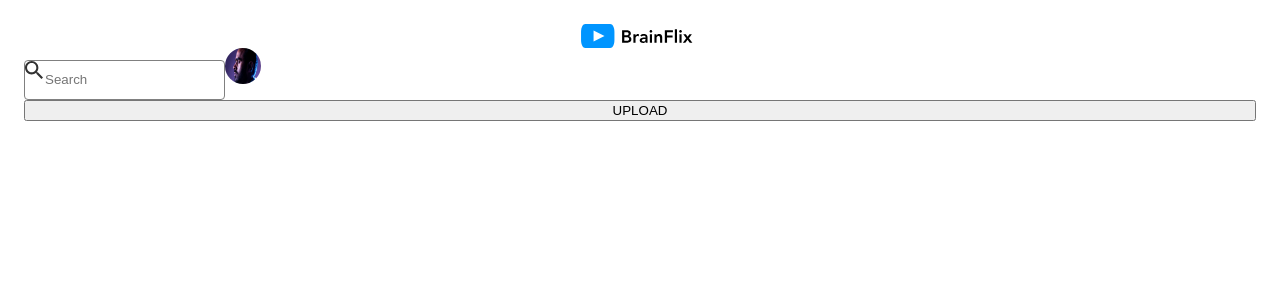
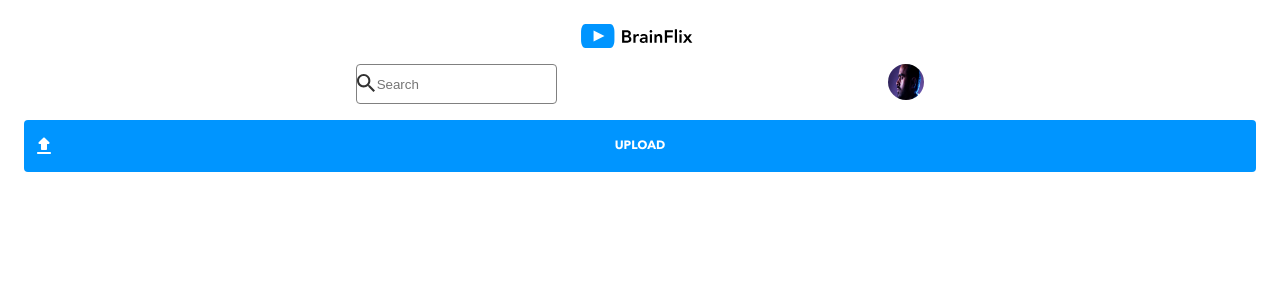
Before and after one commit to lucas-g-marins/lucas-marins-brainflix, a React (Create React App) app: page / in a window 1280 px wide. Shown: the top 300 px of the page. Built offline with nearby package versions, Linux system fonts and the light colour scheme.

Commit message:
add icons to comment and search

```diff
--- /dev/null
+++ b/src/components/Avatar/Avatar.js
@@ -0,0 +1,11 @@
+import "./Avatar.scss";
+
+function Avatar(props) {
+  return (
+    <>
+      <img src={props.src} className="avatar" />
+    </>
+  );
+}
+
+export default Avatar;
--- /dev/null
+++ b/src/components/Avatar/Avatar.scss
@@ -0,0 +1,6 @@
+.avatar {
+  display: flex;
+  border-radius: 50%;
+  width: 2.25rem;
+  height: 2.25rem;
+}
--- /dev/null
+++ b/src/components/Button/Button.js
@@ -0,0 +1,13 @@
+import "./Button.scss";
+
+function Button(props) {
+  return (
+    <>
+      <button className="button">
+        <img className="button__icon" src={props.img} /> {props.text}
+      </button>
+    </>
+  );
+}
+
+export default Button;
--- /dev/null
+++ b/src/components/Button/Button.scss
@@ -0,0 +1,20 @@
+@use "../../styles/partials/fonts";
+@use "../../styles/partials/colours";
+
+.button {
+  font-family: "Avenir Next Bold";
+  font-size: 0.75rem;
+  line-height: 1.25rem;
+  background-color: colours.$brainflix-blue;
+  border-radius: 4px;
+  border: 0px;
+  color: colours.$white;
+  padding: 1rem;
+  position: relative;
+
+  &__icon {
+    position: absolute;
+    left: 0.5rem;
+    top: 0.85rem;
+  }
+}
--- a/src/components/Header/Header.js
+++ b/src/components/Header/Header.js
@@ -1,6 +1,9 @@
 import "./Header.scss";
 import logo from "../../assets/logo/BrainFlix-logo.svg";
 import profilePic from "../../assets/Images/Mohan-muruge.jpg";
+import Avatar from "../Avatar/Avatar";
+import Button from "../Button/Button";
+import uploadIcon from "../../assets/Icons/upload.svg";
 import searchIcon from "../../assets/Icons/search.svg";
 
 function Header() {
@@ -9,15 +12,18 @@ function Header() {
       <header className="header">
         <div className="header__container">
           <img src={logo} className="header__logo" />
-          <div>
-            <input
-              type="text"
-              placeholder="Search"
-              className="header__search"
-            ></input>
-            <img src={profilePic} className="header__profile-image" />
+          <div className="header__search-profile-container">
+            <div className="header__input-container">
+              <input
+                type="text"
+                placeholder="Search"
+                className="header__search"
+              ></input>
+              <img className="header__search-icon" src={searchIcon} />
+            </div>
+            <Avatar src={profilePic} />
           </div>
-          <button>UPLOAD</button>
+          <Button text="UPLOAD" img={uploadIcon} />
         </div>
       </header>
     </>
--- a/src/components/Header/Header.scss
+++ b/src/components/Header/Header.scss
@@ -1,4 +1,5 @@
 @use "../../styles/partials/fonts";
+@use "../../styles/partials/colours";
 
 .header {
   &__container {
@@ -13,18 +14,44 @@
     margin: auto;
   }
 
+  &__search-profile-container {
+    display: flex;
+    justify-content: space-evenly;
+    padding: 1rem 0;
+  }
+
   &__profile-image {
+    display: flex;
     border-radius: 50%;
     width: 2.25rem;
     height: 2.25rem;
   }
 
+  &__input-container {
+    position: relative;
+  }
+
   &__search {
-    background-image: url("../../assets/Icons/search.svg");
-    background-repeat: no-repeat;
+    display: flex;
+    // background-image: url("../../assets/Icons/search.svg");
+    // background-repeat: no-repeat;
     padding-left: 1.25rem;
     height: 2.25rem;
     border-radius: 4px;
     border: 1px solid grey;
   }
+
+  &__search-icon {
+    position: absolute;
+    top: 0.6rem;
+    padding-left: 0.1rem;
+  }
+
+  &__upload-btn {
+    font-family: "Avenir Next Regular";
+    background-color: colours.$brainflix-blue;
+    border-radius: 4px;
+    border: 0px;
+    color: colours.$white;
+  }
 }
--- a/src/styles/partials/_colours.scss
+++ b/src/styles/partials/_colours.scss
@@ -0,0 +1,11 @@
+// Primary colours
+$brainflix-black: #323232;
+$brainflix-blue: #0095ff;
+$silver: #afafaf;
+$white: #fff;
+
+// Secondary colours
+$brainflix-darkblack: #000;
+$brainflix-darkblue: #0065ad;
+$mercury: #e1e1e1;
+$alabaster: #fafafa;
```
